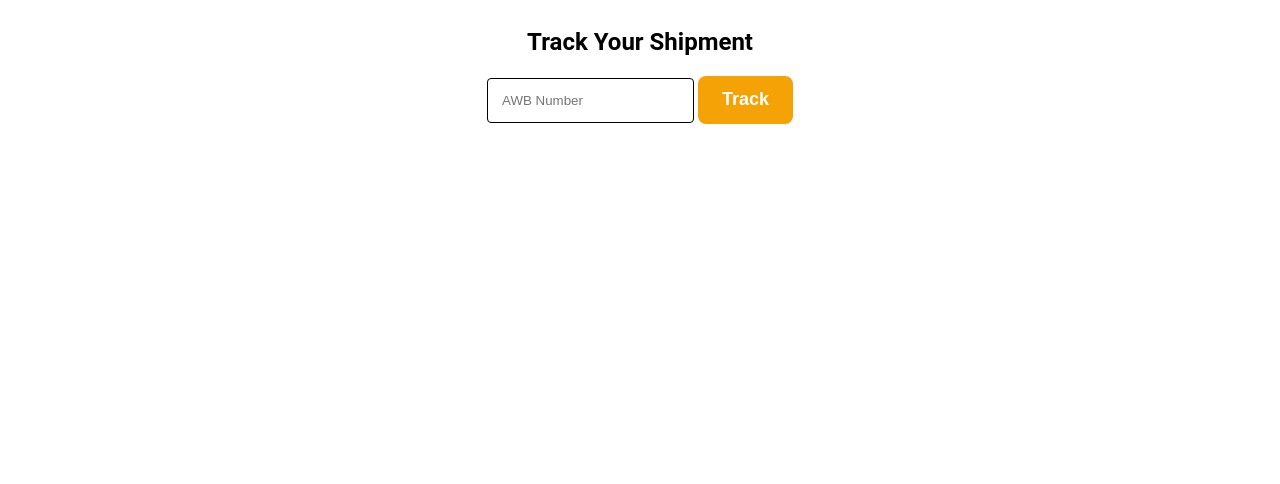
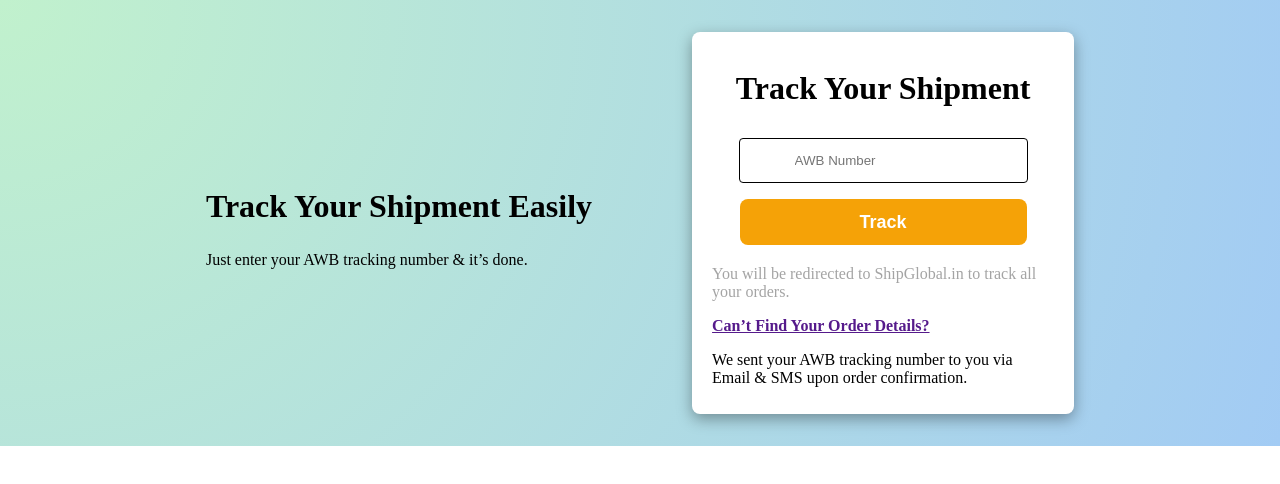
Before and after one commit to gauravThakur-sgl/Html-css, a plain HTML site: page index.html in a window 1280 px wide. Drawn offline with Linux system fonts and the light colour scheme.

Commit message:
tracking page basic redesign

```diff
--- a/index.html
+++ b/index.html
@@ -11,12 +11,30 @@
     <!--Tracking-->
     <section>
         <div class="container">
-            <div class="tracking">
-                <h2>Track Your Shipment</h2>
-                <div class="Track">
-                    <input type="text" placeholder="AWB Number" />
-                    <button>Track</button>
+            <div class="main-card">
+                <div>
+                    <h2>Track Your Shipment Easily</h2>
+                    <p>Just enter your AWB tracking number & it’s done.</p>
                 </div>
+                <div class="card">
+                    <div class="content">
+                        <h2>Track Your <span class="tag">Shipment</span></h2>
+                    </div>
+                    <div class="tracking">
+                        <input type="text" placeholder="AWB Number" />
+                        <button>Track</button>
+                    </div>
+                    <div class="content">
+                        <p class="card-para">You will be redirected to ShipGlobal.in to track all your orders.</p>
+                        <a href="">
+                            <strong>
+                                Can’t Find Your Order Details?
+                            </strong>
+                        </a>
+                        <p>We sent your AWB tracking number to you via Email & SMS upon order confirmation.</p>
+                    </div>
+                </div>
+
             </div>
         </div>
     </section>
--- a/style.css
+++ b/style.css
@@ -1,23 +1,45 @@
 body {
-    font-family: 'Roboto';
+    margin: 0px;
+    /* font-family: 'Times New Roman', Times, serif; */
+    /* background: rgb(198,247,219); */
+    /* background: radial-gradient(circle at top left, rgba(193, 241, 205,), rgba(162, 203, 244,)); */
+}
+section {
+    margin-top: 0px;
+    background: rgb(198,247,219);
+    background: radial-gradient(circle at top left, rgba(193, 241, 205, 1), rgba(162, 203, 244, 1));
+}
+.container {
+    display: flex;
+    flex-direction: column;
+    justify-content: center;
+    align-items: center;
 }
 .tracking {
     display: flex;
     flex-direction: column;
     justify-content: center;
     align-items: center;
+    border: none;
 }
+h2 {
+    font-size:xx-large;
+}
+
 .div {
     display: flex;
     justify-content: center;
     align-items: center;
 }
 input {
-    padding: 14px;
-    border: 1px solid black;
+    width: max-content;
+    padding: 14px 55px;
+    border: none;
+    border: 1px solid;
     border-radius: 4px;
 }
 button {
+    margin-top: 16px;
     display: inline-block;
     outline: 0;
     border: 0;
@@ -25,8 +47,42 @@ button {
     background: #f5a207;
     color: #FFFFFF;
     border-radius: 8px;
-    padding: 14px 24px 16px;
+    padding: 14px 120px;
     font-size: 18px;
     font-weight: 700;
     line-height: 1;
 }
+button:hover {
+    color: white;
+    background-color: #0ebf13;
+}
+
+.main-card {
+    margin-top: 32px;
+    display: flex;
+    justify-content: center;
+    align-items: center;
+    margin-bottom: 32px;
+    gap: 100px;
+
+}
+.card {
+    display: flex;
+    flex-direction: column;
+    justify-content: center;
+    align-items: center;
+    height: 350px;
+    width: 350px;
+    background-color: white;
+    padding: 16px;
+    border-radius: 8px;
+    box-shadow: rgba(0, 0, 0, 0.35) 0px 5px 15px;
+}
+.card-para {
+    color: #a4a4a4;
+    font-size:medium;
+}
+.content {
+    padding: 4px;
+    justify-content: center;
+}
```
